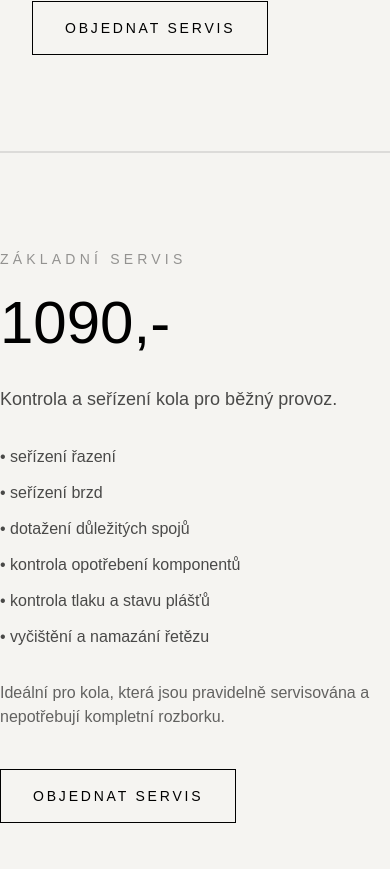
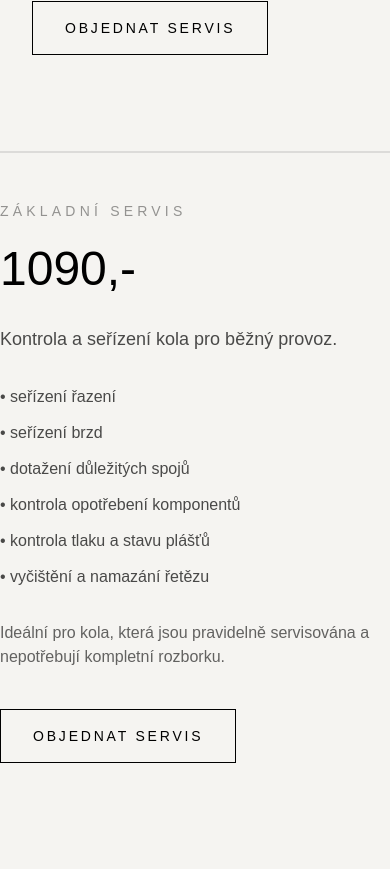
Before and after one commit to marcelboranek-beep/cyclinglab-live, a Next.js app: page /servis-kol in a window 390 px wide. Shown: the part 4515-5384 px from the top of the page. Built offline with nearby package versions, Linux system fonts and the light colour scheme.

Commit message:
Improve mobile service layout

```diff
--- a/app/servis-kol/page.tsx
+++ b/app/servis-kol/page.tsx
@@ -148,17 +148,16 @@ export default function ServisKol() {
         </div>
       </section>
 
-<section className="py-24 border-t border-black/10">
+<section className="pt-12 pb-24 border-t border-black/10">
   <div className="max-w-5xl mx-auto">
     <div className="max-w-5xl mx-auto">
       <p className="uppercase tracking-[0.3em] text-sm text-black/40">
         Základní servis
       </p>
 
-      <div className="mt-6 text-6xl font-light">
-        1090,-
-      </div>
-
+<div className="mt-6 text-5xl md:text-6xl font-light">
+  1090,-
+</div>
       <p className="mt-8 text-lg text-black/70">
         Kontrola a seřízení kola pro běžný provoz.
       </p>
```
